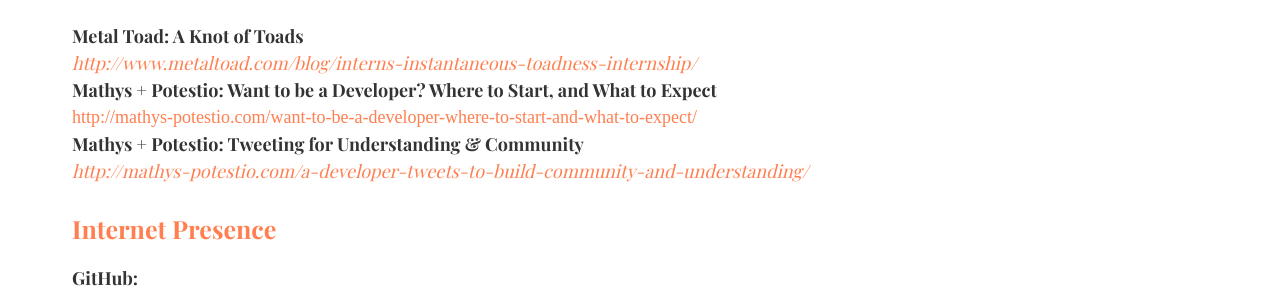
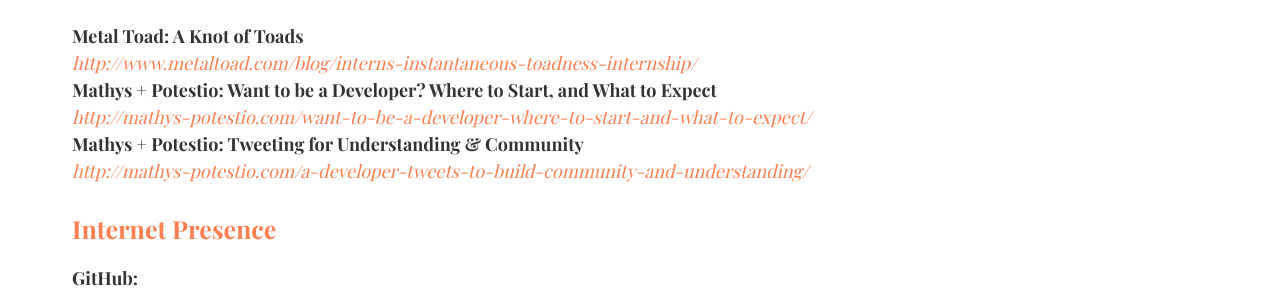
Before and after one commit to angelariggs/angelariggs.github.io, a Jekyll site: the page built from resume.md, in a window 1280 px wide. Shown: the part 1978-2274 px from the top of the page. Built offline with Jekyll 4.4.1, drawn with Linux system fonts in a browser that asks for light colours; some web fonts are replaced; Markdown is read by kramdown in place of the engine named in the settings.

Commit message:
forgot a class on one publication

```diff
--- a/resume.md
+++ b/resume.md
@@ -96,7 +96,7 @@
 	<h3 class="res-h3"><a href="http://www.metaltoad.com/blog/interns-instantaneous-toadness-internship/">http://www.metaltoad.com/blog/interns-instantaneous-toadness-internship/</a></h3>
 
 	<h2 class="res-h2"><span>Mathys + Potestio:</span> Want to be a Developer? Where to Start, and What to Expect</h2>
-	<h3><a href="http://mathys-potestio.com/want-to-be-a-developer-where-to-start-and-what-to-expect/">http://mathys-potestio.com/want-to-be-a-developer-where-to-start-and-what-to-expect/</a></h3>
+	<h3 class="res-h3"><a href="http://mathys-potestio.com/want-to-be-a-developer-where-to-start-and-what-to-expect/">http://mathys-potestio.com/want-to-be-a-developer-where-to-start-and-what-to-expect/</a></h3>
 
 	<h2 class="res-h2"><span>Mathys + Potestio:</span> Tweeting for Understanding & Community</h2>
 	<h3 class="res-h3"><a href="http://mathys-potestio.com/a-developer-tweets-to-build-community-and-understanding/">http://mathys-potestio.com/a-developer-tweets-to-build-community-and-understanding/</a></h3>
```
Also changed, not shown: 1 other file.
